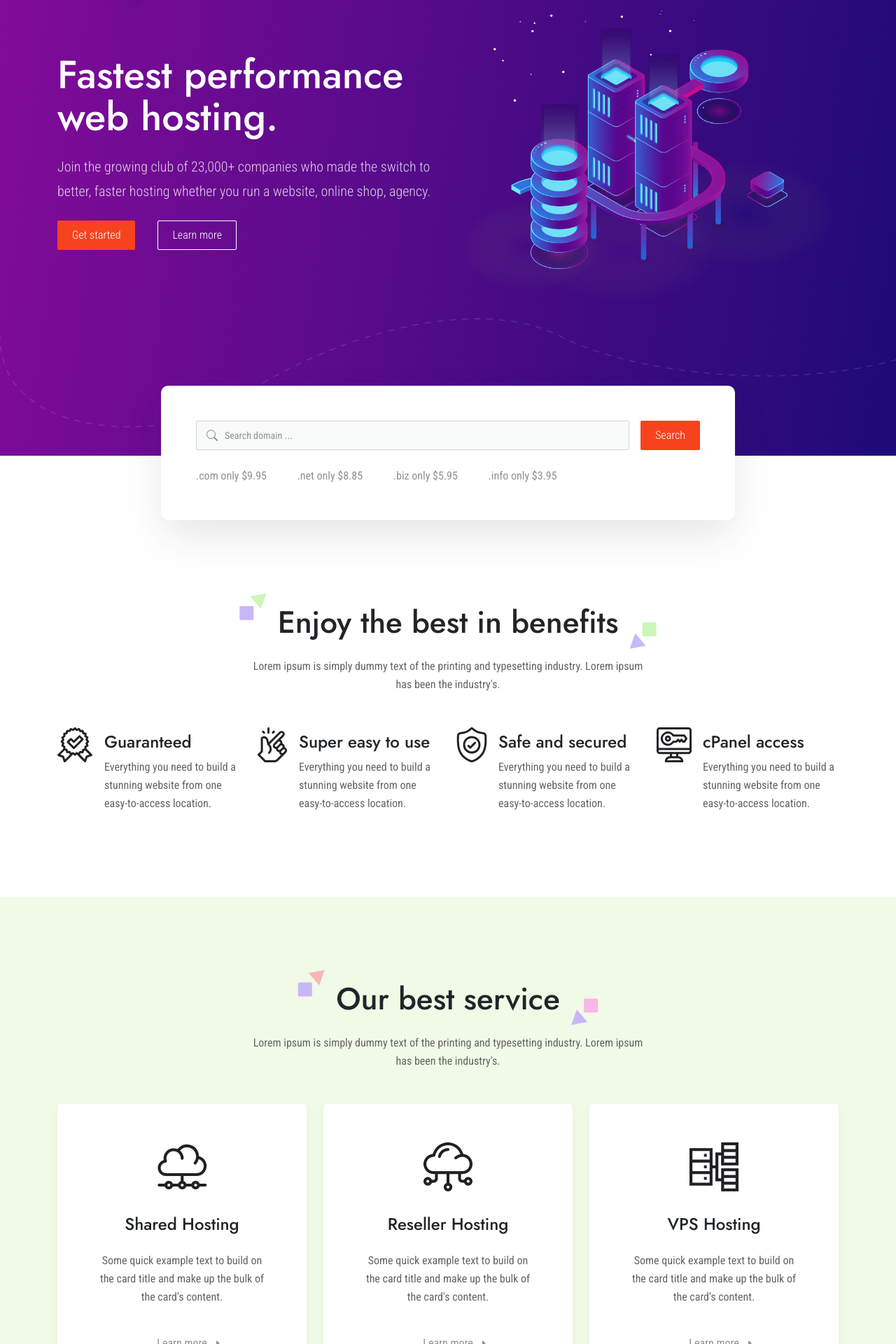
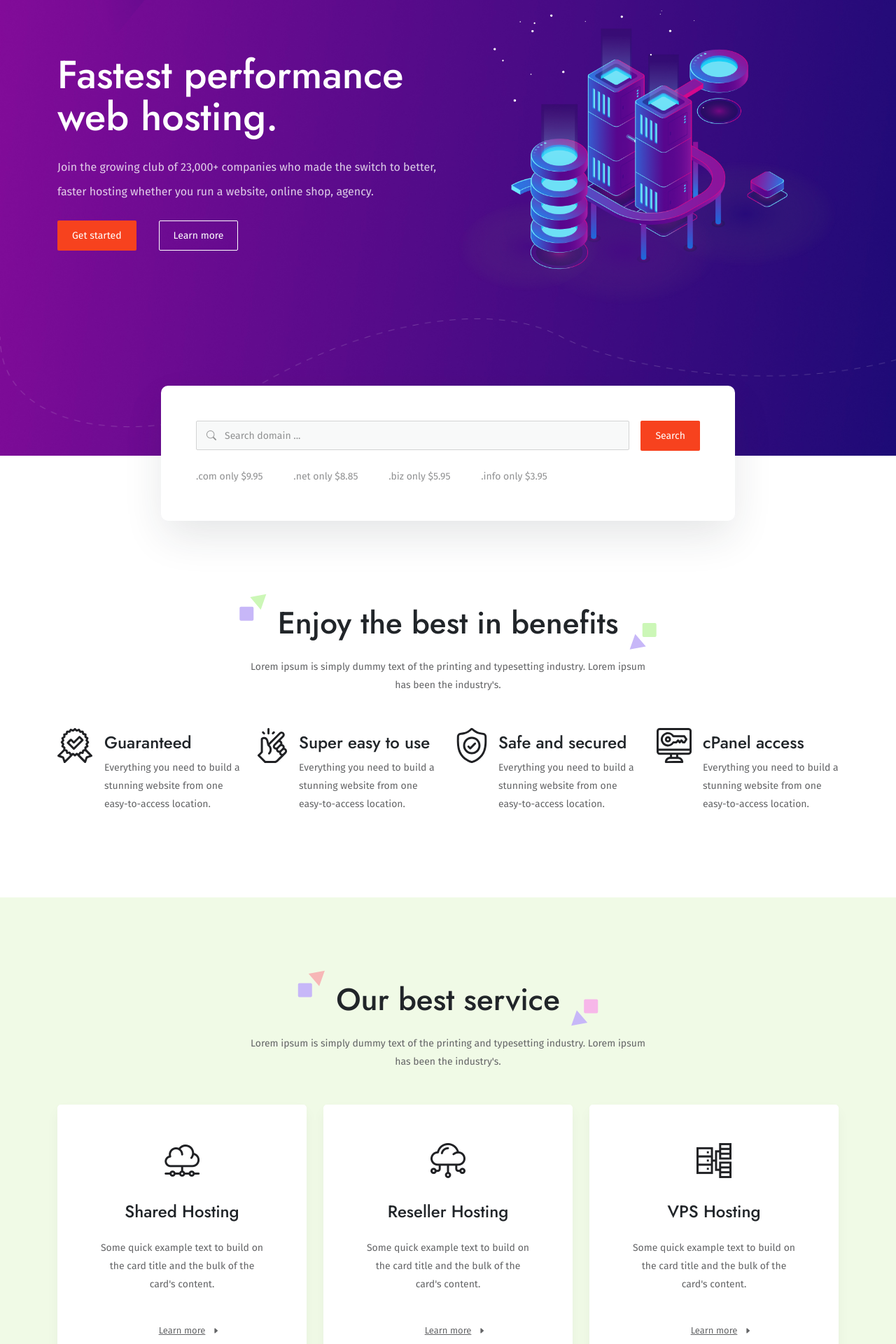
Before and after one commit to imation82/hoston-premium, a PHP site: page / in a window 1280 px wide. Shown: the part 200-2120 px from the top of the page at 70% size. Run offline with PHP 8.4, Linux system fonts and the light colour scheme; some web fonts are replaced.

Commit message:
Added - section

```diff
--- a/assets/css/custom.css
+++ b/assets/css/custom.css
@@ -1,8 +1,8 @@
 @import url("https://fonts.googleapis.com/css2?family=Jost:wght@200;300;400;500&display=swap");
-@import url("https://fonts.googleapis.com/css2?family=Roboto+Condensed:wght@300;400&display=swap");
+@import url("https://fonts.googleapis.com/css2?family=Fira+Sans&display=swap");
 body {
-  font-family: "Roboto Condensed";
-  font-size: 16px;
+  font-family: "Fira Sans";
+  font-size: 14px;
   font-weight: 400;
   line-height: 26px;
   margin: 0;
@@ -125,11 +125,11 @@ section {
 }
 
 .btn, .btn-hoston-primary, .btn-hoston-outline {
-  font-family: "Roboto Condensed";
-  font-size: 16px;
+  font-family: "Fira Sans";
+  font-size: 14px;
   font-weight: 300;
   color: #FFFFFF;
-  padding: 8px 20px;
+  padding: 10px 20px;
   border-radius: 2px;
 }
 
@@ -161,14 +161,14 @@ section {
 }
 
 .btn-hoston-link {
-  font-family: "Roboto Condensed";
-  font-size: 16px;
+  font-family: "Fira Sans";
+  font-size: 13px;
   font-weight: 400;
   line-height: 22px;
-  color: #909192;
+  color: #636466;
   position: relative;
   display: inline-block;
-  text-decoration: none;
+  text-decoration: underline;
 }
 
 .btn-hoston-link::before {
@@ -195,9 +195,9 @@ section {
 .header__content p {
   color: #FFFFFF;
   opacity: 0.8;
-  font-family: "Roboto Condensed";
-  font-size: 20px;
-  font-weight: 300;
+  font-family: "Fira Sans";
+  font-size: 16px;
+  font-weight: 400;
   line-height: 35px;
 }
 
@@ -219,7 +219,7 @@ section {
 }
 
 .search__input {
-  font-family: "Roboto Condensed";
+  font-family: "Fira Sans";
   font-size: 14px;
   font-weight: 400;
   color: #909192 !important;
@@ -238,7 +238,7 @@ section {
 
 .search__domain--pricing .list-inline-item {
   color: #909192;
-  font-weight: 500;
+  font-weight: 400;
 }
 
 .search__domain--pricing .list-inline-item:not(:last-child) {
@@ -268,7 +268,7 @@ section {
 }
 
 .services__block i {
-  font-size: 70px;
+  font-size: 50px;
   color: #202124;
 }
 
--- a/assets/css/custom.scss
+++ b/assets/css/custom.scss
@@ -1,12 +1,12 @@
 @import url('https://fonts.googleapis.com/css2?family=Jost:wght@200;300;400;500&display=swap');
-@import url('https://fonts.googleapis.com/css2?family=Roboto+Condensed:wght@300;400&display=swap');
+@import url('https://fonts.googleapis.com/css2?family=Fira+Sans&display=swap');
 @import "color";
 @import "mixin";
 
 // Body
 
 body {
-    @include fontStyle('Roboto Condensed', 16px, 400, 26px);
+    @include fontStyle('Fira Sans', 14px, 400, 26px);
     margin: 0;
     padding: 0;
 }
@@ -109,9 +109,9 @@ section {
 // Custom buttons
 
 .btn {
-    @include fontStyle('Roboto Condensed', 16px, 300, null);
+    @include fontStyle('Fira Sans', 14px, 300, null);
     color: $white;
-    padding: 8px 20px;
+    padding: 10px 20px;
     border-radius: 2px;
     &:hover,
     &:focus,
@@ -149,11 +149,11 @@ section {
 }
 
 .btn-hoston-link {
-    @include fontStyle('Roboto Condensed', 16px, 400, 22px);
-    color: $black-400;
+    @include fontStyle('Fira Sans', 13px, 400, 22px);
+    color: $black-600;
     position: relative;
     display: inline-block;
-    text-decoration: none;
+    text-decoration: underline;
 }
 
 .btn-hoston-link::before {
@@ -181,7 +181,7 @@ section {
         p {
             color: $white;
             opacity: 0.8;
-            @include fontStyle('Roboto Condensed', 20px, 300, 35px);
+            @include fontStyle('Fira Sans', 16px, 400, 35px);
         }
     }
 }
@@ -204,7 +204,7 @@ section {
     }
 
     &__input {
-        @include fontStyle ('Roboto Condensed', 14px, 400, null);
+        @include fontStyle ('Fira Sans', 14px, 400, null);
         color: $black-400 !important;
         background-color: #F8F9F9;
         border: 1px solid $black-100;
@@ -222,7 +222,7 @@ section {
     &--pricing {
         .list-inline-item {
             color: $black-400;
-            font-weight: 500;
+            font-weight: 400;
         }
         .list-inline-item:not(:last-child) {
             margin-right: 40px;
@@ -249,7 +249,7 @@ section {
             color: $white;
         }
         i {
-            font-size: 70px;
+            font-size: 50px;
             color: $black-900;
         }
         &--btn {
--- a/index.html
+++ b/index.html
@@ -165,7 +165,7 @@
                     <div class="services__block text-center">
                         <i class="icon-shared"></i>
                         <h4 class="my-4">Shared Hosting</h4>
-                        <p>Some quick example text to build on the card title and make up the bulk of the card's content.</p>
+                        <p>Some quick example text to build on the card title and the bulk of the card's content.</p>
                         <div class="services__block--btn">
                             <a href="#" class="btn-hoston-link">Learn more</a>
                         </div>
@@ -175,7 +175,7 @@
                     <div class="services__block text-center">
                         <i class="icon-reseller"></i>
                         <h4 class="my-4">Reseller Hosting</h4>
-                        <p>Some quick example text to build on the card title and make up the bulk of the card's content.</p>
+                        <p>Some quick example text to build on the card title and the bulk of the card's content.</p>
                         <div class="services__block--btn">
                             <a href="#" class="btn-hoston-link">Learn more</a>
                         </div>
@@ -185,7 +185,7 @@
                     <div class="services__block text-center">
                         <i class="icon-vps"></i>
                         <h4 class="my-4">VPS Hosting</h4>
-                        <p>Some quick example text to build on the card title and make up the bulk of the card's content.</p>
+                        <p>Some quick example text to build on the card title and the bulk of the card's content.</p>
                         <div class="services__block--btn">
                             <a href="#" class="btn-hoston-link">Learn more</a>
                         </div>
@@ -195,7 +195,7 @@
                     <div class="services__block text-center">
                         <i class="icon-cloud"></i>
                         <h4 class="my-4">Cloud Hosting</h4>
-                        <p>Some quick example text to build on the card title and make up the bulk of the card's content.</p>
+                        <p>Some quick example text to build on the card title and the bulk of the card's content.</p>
                         <div class="services__block--btn">
                             <a href="#" class="btn-hoston-link">Learn more</a>
                         </div>
@@ -205,7 +205,7 @@
                     <div class="services__block text-center">
                         <i class="icon-dedicated"></i>
                         <h4 class="my-4">Dedicated Hosting</h4>
-                        <p>Some quick example text to build on the card title and make up the bulk of the card's content.</p>
+                        <p>Some quick example text to build on the card title and the bulk of the card's content.</p>
                         <div class="services__block--btn">
                             <a href="#" class="btn-hoston-link">Learn more</a>
                         </div>
@@ -215,7 +215,7 @@
                     <div class="services__block text-center">
                         <i class="icon-domain"></i>
                         <h4 class="my-4">Domain Name</h4>
-                        <p>Some quick example text to build on the card title and make up the bulk of the card's content.</p>
+                        <p>Some quick example text to build on the card title and the bulk of the card's content.</p>
                         <div class="services__block--btn">
                             <a href="#" class="btn-hoston-link">Learn more</a>
                         </div>
@@ -231,7 +231,7 @@
         <div class="container overflow-hidden">
             <div class="row gx-5">
                 <div class="col-lg-5">
-                    <img src="assets/images/plan.jpg" class="img-fluid rounded d-block mx-auto mb-4 mb-sm-4 mb-lg-0" alt="Plan">
+                    <img src="assets/images/plan.png" class="img-fluid rounded d-block mx-auto mb-4 mb-sm-4 mb-lg-0" alt="Plan">
                 </div>
                 <div class="col-lg-7">
                     <h2>Get fast and reliable cPanel hosting</h2>
@@ -244,8 +244,7 @@
                             </h4>
                             <div id="plan01" class="accordion-collapse collapse" data-bs-parent="#plan">
                                 <div class="card-body">
-                                    <p>Lorem ipsum dolor sit amet elit, sed do tempor incididunt ut dolore magne aliqua.
-                                        Lorem ipsum sit amet, consectetur adipiscing elit.</p>
+                                    <p>Everything you need to build a stunning website from one easy-to-access location. Some quick example text to build on the card title and the bulk of the card's content.</p>
                                 </div>
                             </div>
                         </div>
@@ -256,8 +255,7 @@
                             </h4>
                             <div id="plan02" class="accordion-collapse collapse" data-bs-parent="#plan">
                                 <div class="card-body">
-                                    <p>Lorem ipsum dolor sit amet elit, sed do tempor incididunt ut dolore magne aliqua.
-                                        Lorem ipsum sit amet, consectetur adipiscing elit.</p>
+                                    <p>Everything you need to build a stunning website from one easy-to-access location. Some quick example text to build on the card title and the bulk of the card's content.</p>
                                 </div>
                             </div>
                         </div>
@@ -268,8 +266,7 @@
                             </h4>
                             <div id="plan03" class="accordion-collapse collapse" data-bs-parent="#plan">
                                 <div class="card-body">
-                                    <p>Lorem ipsum dolor sit amet elit, sed do tempor incididunt ut dolore magne aliqua.
-                                        Lorem ipsum sit amet, consectetur adipiscing elit.</p>
+                                    <p>Everything you need to build a stunning website from one easy-to-access location. Some quick example text to build on the card title and the bulk of the card's content.</p>
                                 </div>
                             </div>
                         </div>
@@ -299,7 +296,7 @@
                             <div class="flex-grow-1 ms-3">
                                 <h5 class="mb-4">Help from experts</h5>
                                 <p>Reliable service with verified experts and quality control team provides professional
-                                    assignment help with explanations</p>
+                                    assignment help with explanations.</p>
                             </div>
                         </div>
                     </div>
@@ -311,7 +308,7 @@
                             <div class="flex-grow-1 ms-3">
                                 <h5 class="mb-4">Consistently high ratings</h5>
                                 <p>Reliable service with verified experts and quality control team provides professional
-                                    assignment help with explanations</p>
+                                    assignment help with explanations.</p>
                             </div>
                         </div>
                     </div>
@@ -323,7 +320,7 @@
                             <div class="flex-grow-1 ms-3">
                                 <h5 class="mb-4">Multilingual support</h5>
                                 <p>Reliable service with verified experts and quality control team provides professional
-                                    assignment help with explanations</p>
+                                    assignment help with explanations.</p>
                             </div>
                         </div>
                     </div>
```
Also changed, not shown: other parts of assets/css/custom.css (+50 -0 lines), other parts of assets/css/custom.scss (+37 -0 lines), assets/images/plan.jpg (deleted), assets/images/plan.png (added), 1 other file.
